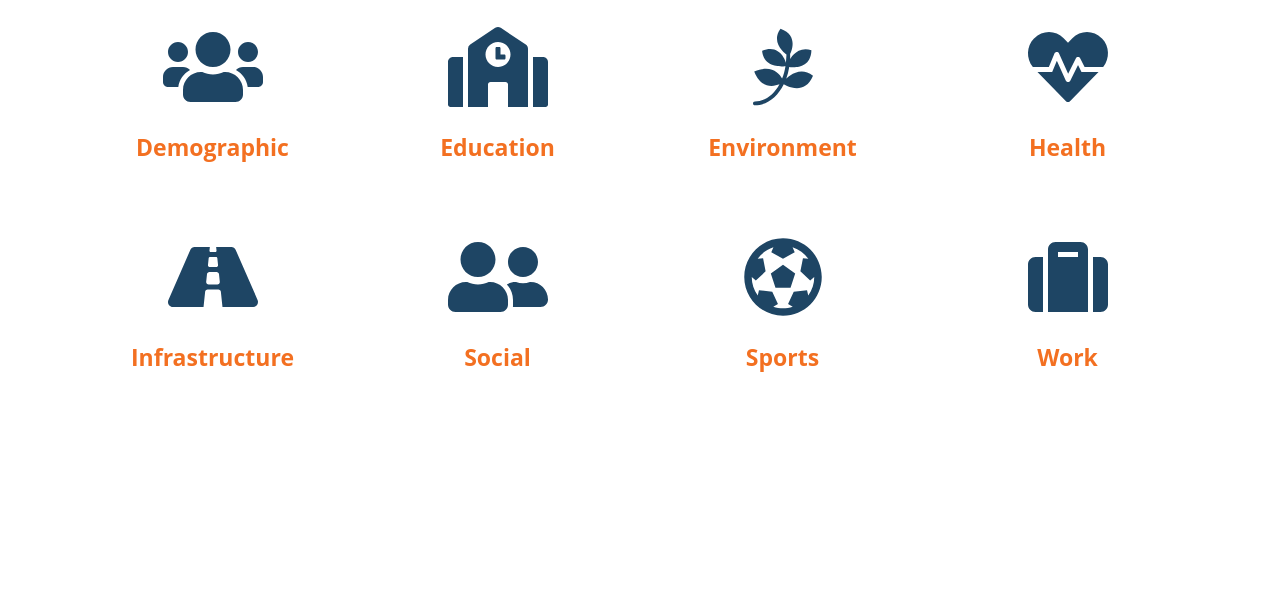
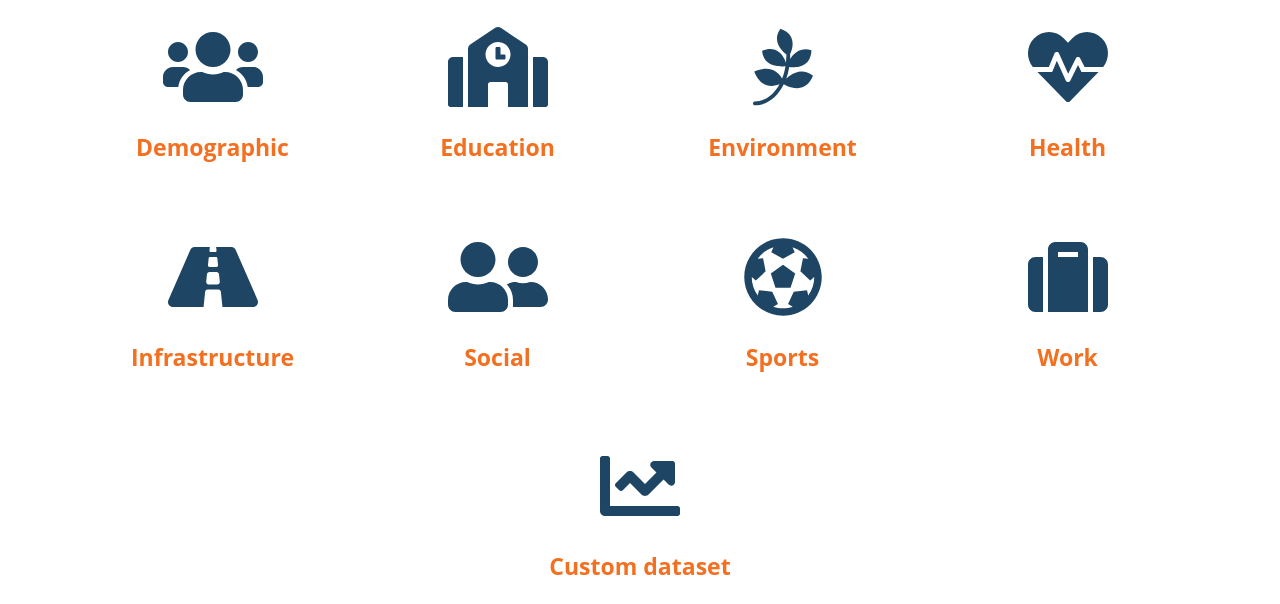
Before and after one commit to olivierbouchomsfontys/olivierbouchomsfontys.github.io, a plain HTML site: page cards.html in a window 1280 px wide. Shown: the part 645-1249 px from the top of the page. Before the commit the page ends 1039 px from the top, so only its background shows below. Drawn offline with nearby package versions, Linux system fonts and the light colour scheme.

Commit message:
Add link to custom csv

```diff
--- a/cards.html
+++ b/cards.html
@@ -146,6 +146,18 @@
                     </div>
                 </a>
             </div>
+            <div class="row card-row">
+                <a class="col col-sm-12 card-click" href="custom.html">
+                    <div class="card">
+                        <div class="card-body">
+                            <div class="card-icon">
+                                <i class="fas fa-chart-line"></i>
+                                <p>Custom dataset</p>
+                            </div>
+                        </div>
+                    </div>
+                </a>
+            </div>
         </div>
     </main>
 
```
